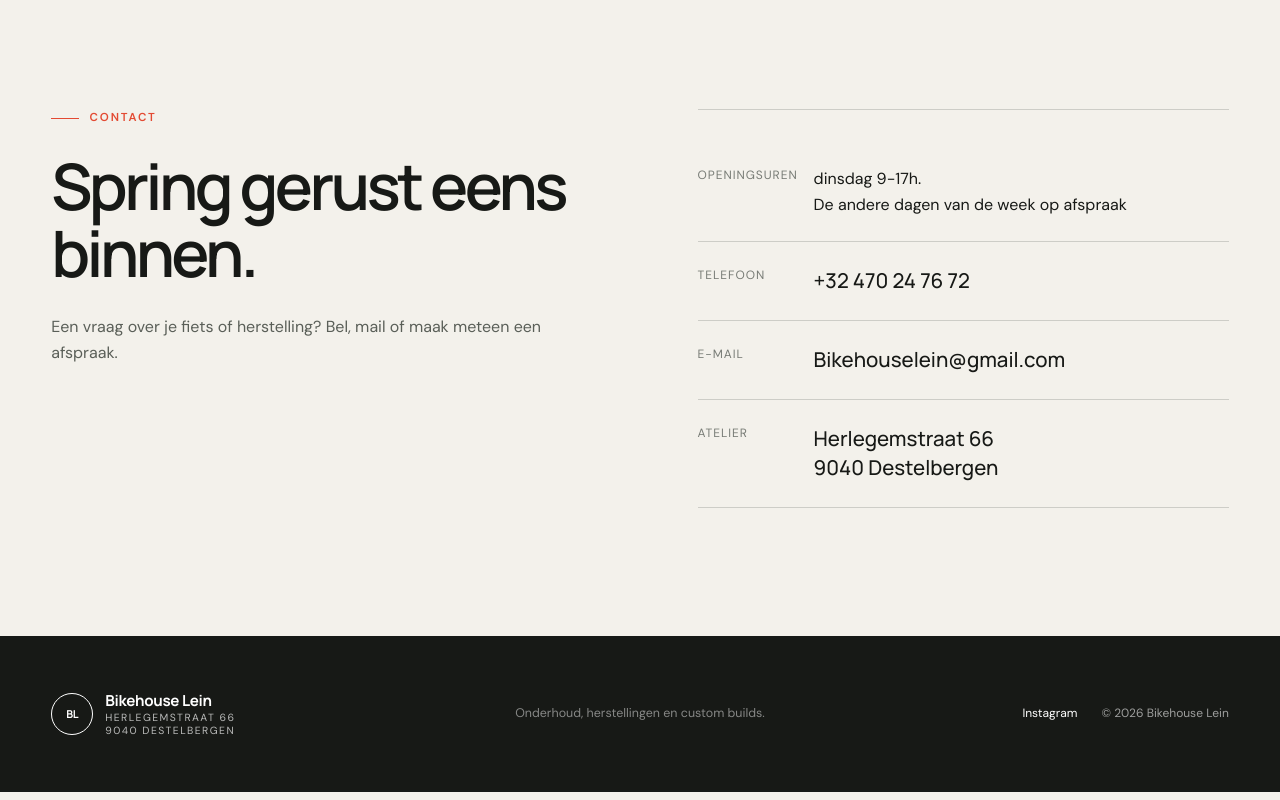
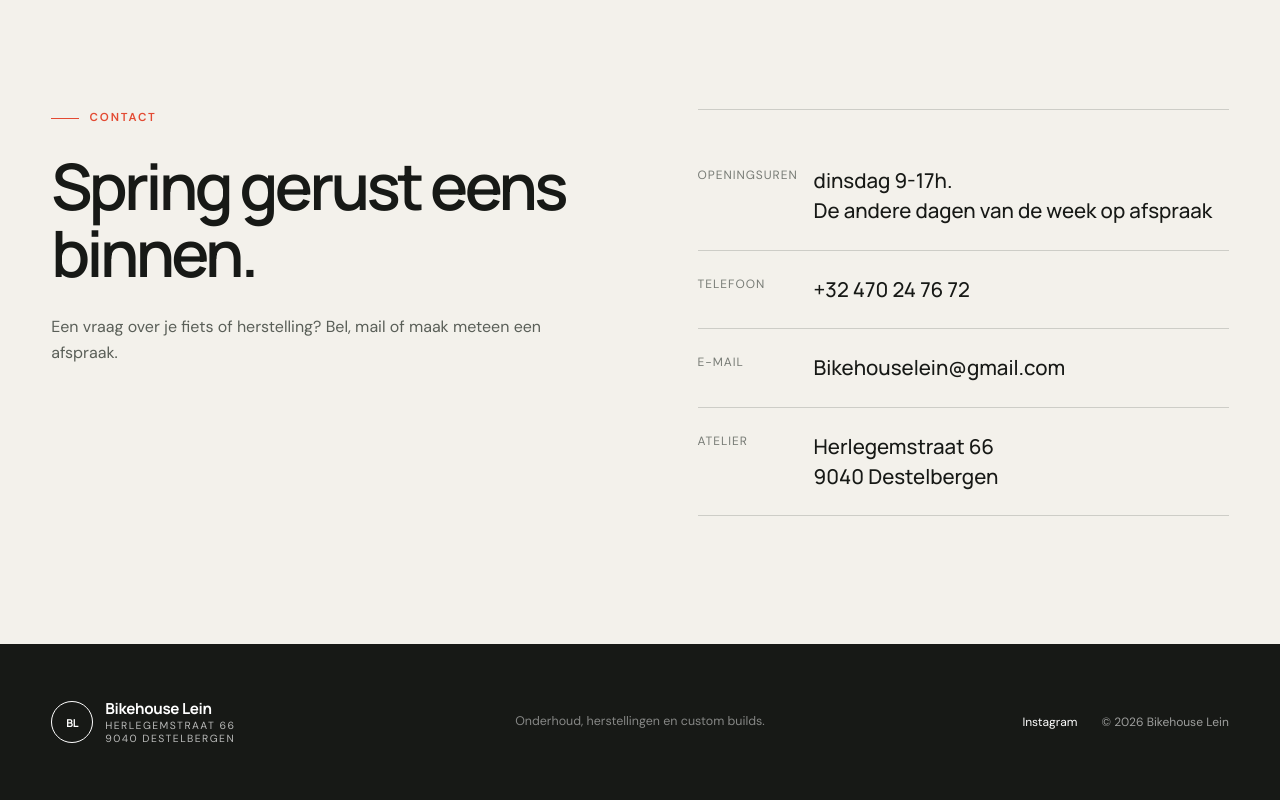
Before and after one commit to simonbwone101/fietsherstel-website, a React (Vite) app: page / in a window 1280 px wide. Shown: the part 5757-6557 px from the top of the page. Built offline with nearby package versions, Linux system fonts and the light colour scheme.

Commit message:
Match opening hours typography to contact details

```diff
--- a/src/App.tsx
+++ b/src/App.tsx
@@ -272,7 +272,15 @@ export default function App() {
           <div className="contact-details">
             <div className="contact-item">
               <span>Openingsuren</span>
-              <p>
+              <p
+                style={{
+                  margin: 0,
+                  fontFamily: "'Manrope', sans-serif",
+                  fontSize: "clamp(1rem, 1.6vw, 1.3rem)",
+                  fontWeight: 500,
+                  lineHeight: 1.45,
+                }}
+              >
                 dinsdag 9-17h.
                 <br />
                 De andere dagen van de week op afspraak
```
